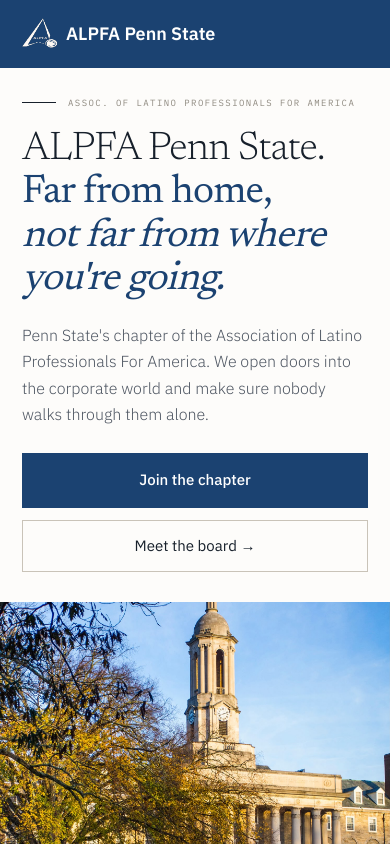
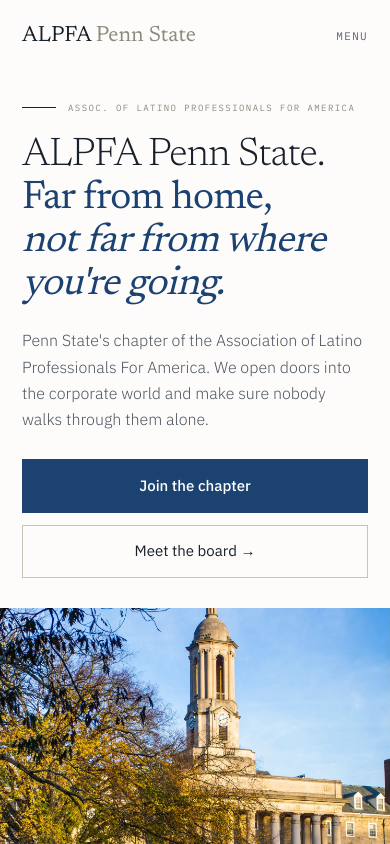
Before and after one commit to CristianAquino22/alpfa-psu-site, a Next.js app: page / in a window 390 px wide. Shown: the top 844 px of the page. Built offline with nearby package versions, Linux system fonts and the light colour scheme.

Commit message:
feat: add mobile menu and restyle navbar

```diff
--- a/src/components/Navbar.tsx
+++ b/src/components/Navbar.tsx
@@ -1,5 +1,7 @@
-import Image from "next/image";
+"use client";
+
 import Link from "next/link";
+import { useState } from "react";
 
 const links = [
     { href: "/", label: "Home" },
@@ -10,25 +12,87 @@
 ];
 
 export default function Navbar() {
+    const [isOpen, setIsOpen] = useState(false);
+
     return (
-        <nav className="flex items-center justify-between px-gutter py-4 lg:px-gutter-lg bg-alpfa-blue">
-            <Link href="/" className="flex items-center gap-2 shrink-0">
-                <Image src="/logo_alpfa.svg" alt="ALPFA Penn State" width={36} height={36} />
-                <span className="font-bold text-lg text-white whitespace-nowrap">
-                    ALPFA Penn State
-                </span>
+        <>
+            <header className="relative z-30 flex items-center justify-between bg-paper px-gutter py-5 lg:px-gutter-lg lg:py-[30px]">
+                <Link
+                    href="/"
+                    className="font-display text-title text-ink whitespace-nowrap"
+                    onClick={() => setIsOpen(false)}
+                >
+                    ALPFA <span className="text-stone">Penn State</span>
                 </Link>
-            <div className="hidden lg:flex gap-6">
+
+                <button
+                    type="button"
+                    onClick={() => setIsOpen(true)}
+                    aria-expanded={isOpen}
+                    aria-controls="mobile-menu"
+                    className="font-mono text-label uppercase tracking-[0.12em] text-graphite py-3 -my-3 pl-4 lg:hidden"
+                >
+                    Menu
+                </button>
+
+                <nav className="hidden lg:flex gap-[30px] text-ui text-graphite">
                     {links.map((link) => (
                         <Link
                             key={link.href}
                             href={link.href}
-                        className="text-sm font-medium text-white/80 hover:text-white transition-colors"
+                            className="transition-opacity hover:opacity-60"
                         >
                             {link.label}
                         </Link>
                     ))}
+                </nav>
+            </header>
+
+            {isOpen && (
+                <div
+                    id="mobile-menu"
+                    className="fixed inset-0 z-50 flex flex-col bg-alpfa-blue px-gutter py-5 lg:hidden"
+                >
+                    <div className="flex items-center justify-between">
+                        <span className="font-display text-title text-white whitespace-nowrap">
+                            ALPFA <span className="text-sky">Penn State</span>
+                        </span>
+
+                        <button
+                            type="button"
+                            onClick={() => setIsOpen(false)}
+                            aria-label="Close menu"
+                            className="font-mono text-label uppercase tracking-[0.12em] text-sky py-3 -my-3 pl-4"
+                        >
+                            Close
+                        </button>
                     </div>
+
+                    <nav className="flex flex-col gap-6 mt-16">
+                        {links.map((link) => (
+                            <Link
+                                key={link.href}
+                                href={link.href}
+                                onClick={() => setIsOpen(false)}
+                                className="font-display font-light text-display-md text-white transition-opacity hover:opacity-70"
+                            >
+                                {link.label}
+                            </Link>
+                        ))}
                     </nav>
+
+
+                    <a
+                        href="https://instagram.com/alpfapsu"
+                        target="_blank"
+                        rel="noopener noreferrer"
+                        className="mt-auto font-mono text-meta uppercase tracking-mono text-sky"
+                    >
+                        @alpfapsu
+                    </a>
+                </div >
+            )
+}
+        </>
     );
 }
```
Lines whose indentation alone changed are shown as unchanged.
